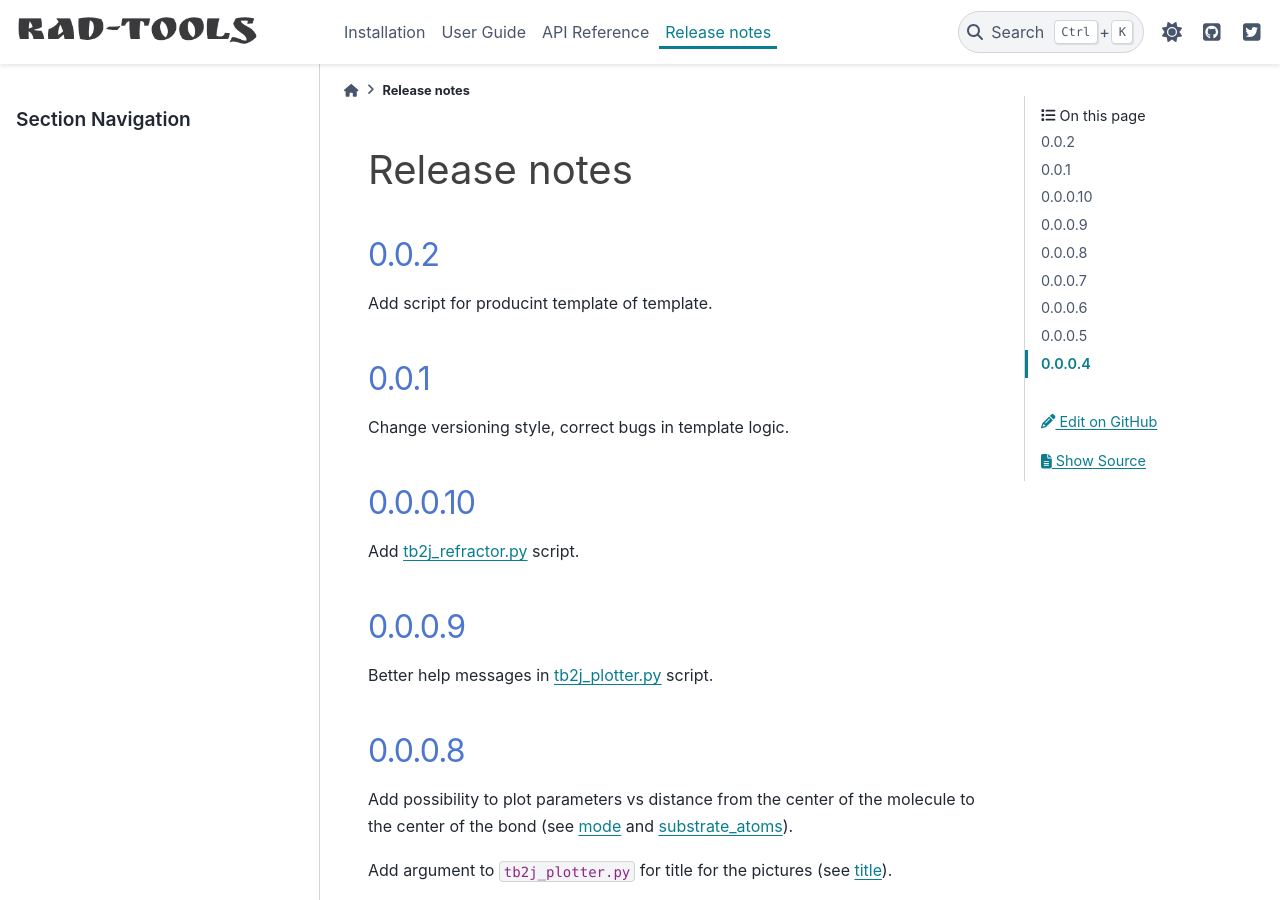
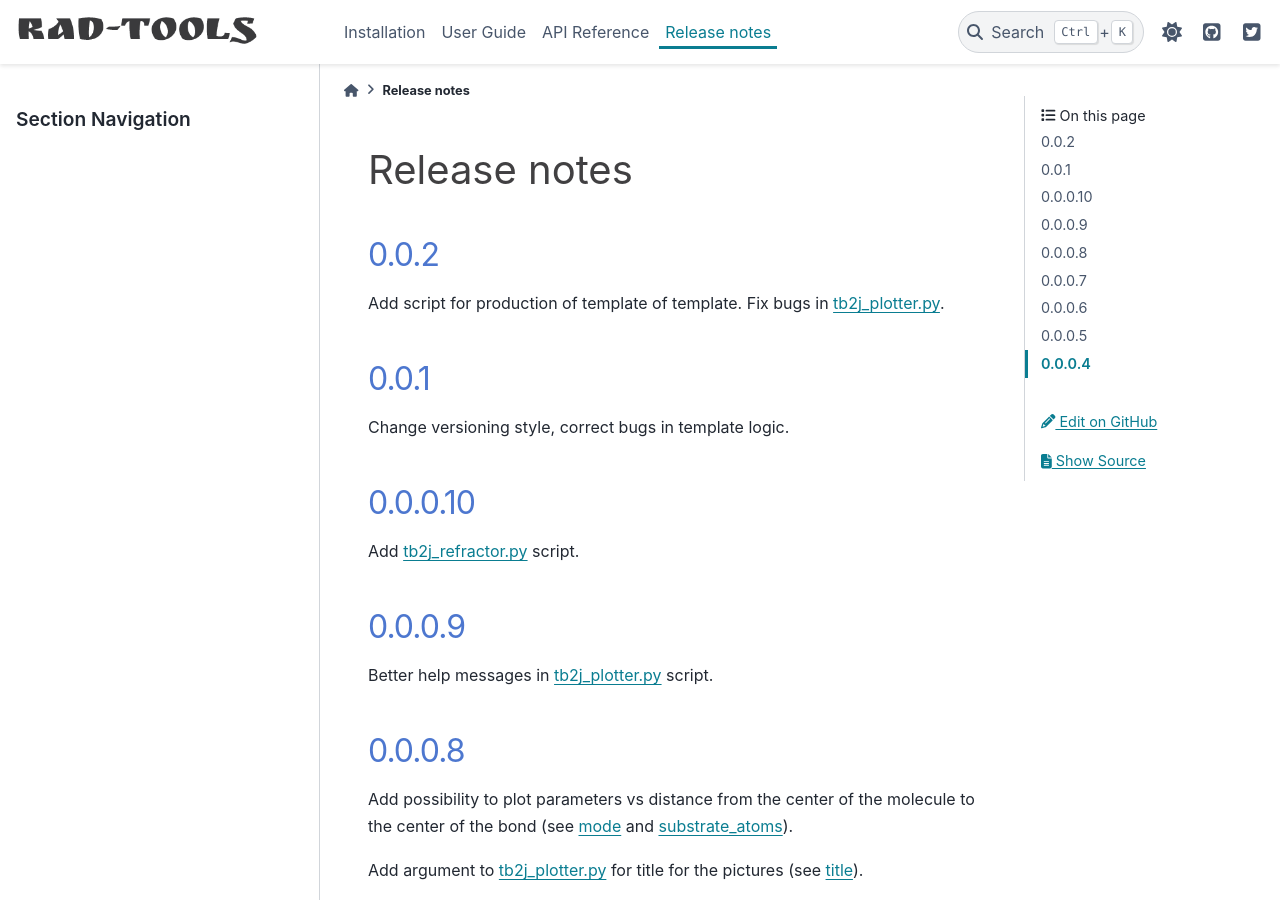
Before and after one commit to adrybakov/rad-tools, a Sphinx documentation site: the page built from docs/source/release-notes.rst, in a window 1280 px wide and 900 px high. Built offline with Sphinx 7.4.7 and the PyData theme 0.15.4, drawn with Linux system fonts in a browser that asks for light colours; some of the changed lines change nothing that is shown.

Commit message:
Update docs

```diff
--- a/docs/source/release-notes.rst
+++ b/docs/source/release-notes.rst
@@ -5,7 +5,8 @@ Release notes
 0.0.2
 --------
 
-Add script for producint template of template.
+Add script for production of template of template.
+Fix bugs in :ref:`tb2j_plotter.py <tb2j_plotter>`.
 
 0.0.1
 --------
@@ -31,7 +32,7 @@ to the center of the bond (see
 :ref:`mode <tb2j_plotter_mode>` and
 :ref:`substrate_atoms <tb2j_plotter_substrate_atoms>`).
 
-Add argument to ``tb2j_plotter.py`` for title for the pictures
+Add argument to :ref:`tb2j_plotter.py <tb2j_plotter>` for title for the pictures
 (see :ref:`title <tb2j_plotter_title>`).
 
 0.0.0.7
@@ -43,7 +44,8 @@ Add the :ref:`phonopy_plotter.py <phonopy_plotter>` script.
 -------
 
 Add arguments :ref:`scale-data <tb2j_plotter_scale_data>` and
-:ref:`scale-atoms <tb2j_plotter_scale_atoms>` to the ``tb2j_plotter.py``.
+:ref:`scale-atoms <tb2j_plotter_scale_atoms>` to the
+:ref:`tb2j_plotter.py <tb2j_plotter>`.
 
 0.0.0.5
 -------
```
